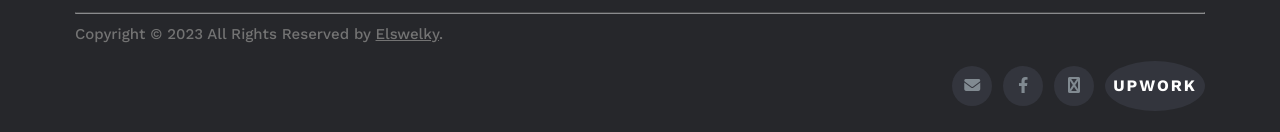
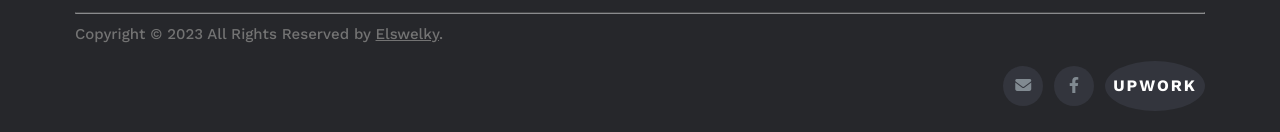
Before and after one commit to Ahmed-Elswelky/Portfolio, a plain HTML site: page index.html in a window 1280 px wide. Shown: the part 2342-2474 px from the top of the page. Drawn offline with nearby package versions, Linux system fonts and the light colour scheme.

Commit message:
Update index.html

```diff
--- a/index.html
+++ b/index.html
@@ -155,8 +155,6 @@
                             </li>
                             <li><a href="https://www.facebook.com/ahmed.karam.3557/" target="_blank"> <i class="fab fa-facebook-f"> </i></a>
                             </li>
-                                <li><a href="https://www.linkedin.com/in/ahmed-elswelky-75b4b6259" target="_blank"><i
-                                            class="fa fa-linkedin-in"></i></a> </li>
                                 <li><a href="https://www.upwork.com/freelancers/~017d0e6c1498069ca9" target="_blank" class="upwork"><h6  >Upwork</h6></a> </li>
                         </ul>
                     </div>
```
